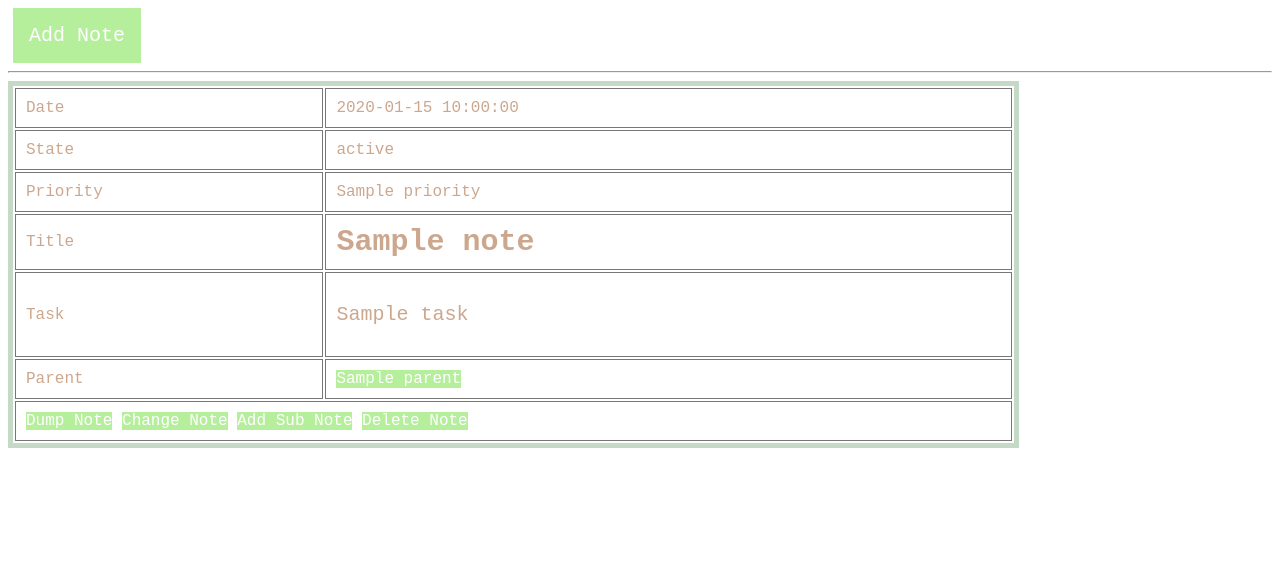
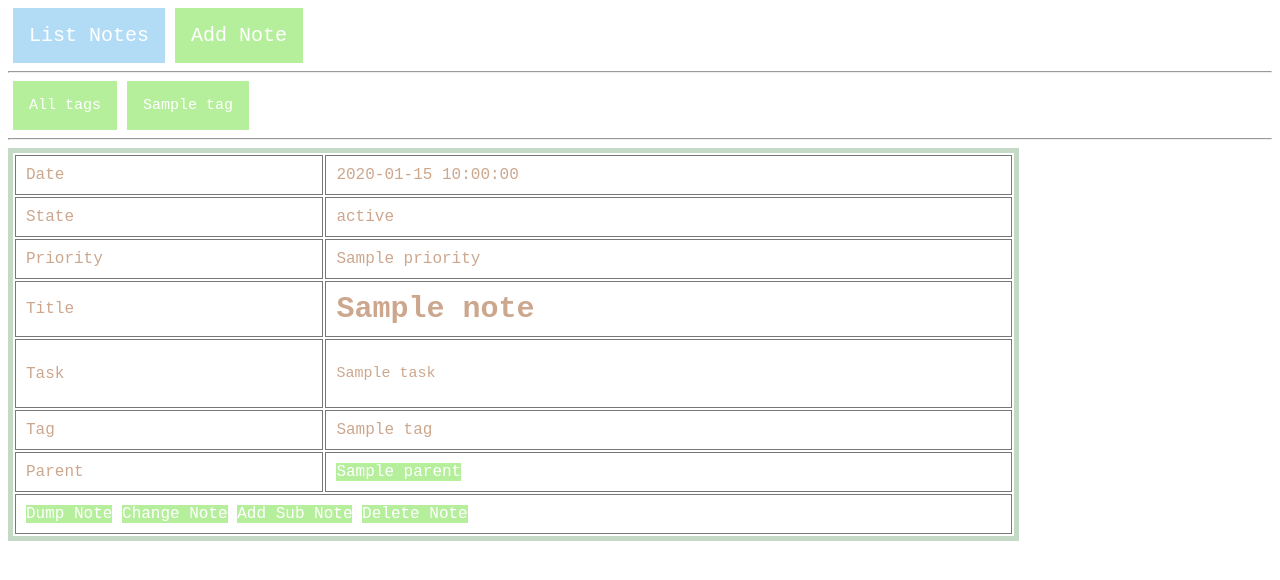
Before and after one commit to yabincui/dailynote, a Python web app: template templates/list_notes.html in a window 1280 px wide. Shown: the top 580 px of the page. Run offline with Jinja, Linux system fonts and the light colour scheme; the template is opened without the code that fills it: most values are stand-ins (such as "Sample title", 1, 10 or a date in 2020).

Commit message:
Support tag.

```diff
--- a/css/bootstrap.css
+++ b/css/bootstrap.css
@@ -11,7 +11,7 @@ color: #cca78d;
 .task {
 font-family: "Courier New", Courier, monospace;
 color: #cca78d;
-font-size:20px;
+font-size:15px;
 }
 
 .title {
@@ -32,6 +32,16 @@ font-size: 20px;
 
 li {
 float:left;
+}
+
+.li_menu {
+display: block;
+color: white;
+text-align: center;
+text-decoration: none;
+background-color: #b2dcf5;
+padding: 16px;
+margin: 0px 5px 0px 5px;
 }
 
 li a {
--- a/templates/dump_note.html
+++ b/templates/dump_note.html
@@ -11,6 +11,7 @@
   <body>
 
   <ul>
+    <li><span class="li_menu">Dump Note</span></li>
     <li><a href="list_notes">List Notes</a></li>
     <li><a href="change_note_form?note_id={{note_id}}">Change Note</a></li>
     <li><a href="add_note_form?parent_note_id={{note_id}}">Add Sub Note</a></p>
@@ -41,6 +42,10 @@
         <td>Task</td>
         <td><pre class="task">{{ task }}</pre></td>
       </tr>
+      <tr>
+        <td>Tag</td>
+        <td>{{ tag }}</td>
+      </tr>
       {% if parent %}
       <tr>
         <td>Parent</td>
--- a/templates/list_notes.html
+++ b/templates/list_notes.html
@@ -11,12 +11,28 @@
   <body>
 
   <ul>
+    <li><span class="li_menu">List Notes</span></li>
     <li><a href="add_note_form">Add Note</a></li>
   </ul>
   <div class="clean"></div>
   <hr>
 
   <div class="content">
+    <ul style="font-size:15px;">
+      {% if need_tag == 'ALL' %}
+      <li><span class="li_menu">All tags</span></li>
+      {% else %}
+      <li><a href="list_notes">All tags</a></li>
+      {% endif %}
+    {% for tag in tag_values %}
+      {% if need_tag == tag %}
+      <li><span class="li_menu">{{ tag }}</span></li>
+      {% else %}
+      <li><a href="list_notes?tag={{ tag }}">{{ tag }}</a></li>
+      {% endif %}
+    {% endfor %}
+    </ul>
+    <hr>
 
   	{% for note in note_values %}
     <table width="80%" align="left">
@@ -40,6 +56,12 @@
         <td>Task</td>
         <td><pre class="task">{{ note['task'] }}</pre></td>
       </tr>
+      {% if note['tag'] %}
+      <tr>
+        <td>Tag</td>
+        <td>{{ note['tag'] }}</td>
+      </tr>
+      {% endif %}
       {% if note['parent'] %}
       <tr>
         <td>Parent</td>
```
Also changed, not shown: note.py (+22 -6 lines), templates/add_note.html (+29 -9 lines), templates/change_note.html (+36 -12 lines), 1 other file.
